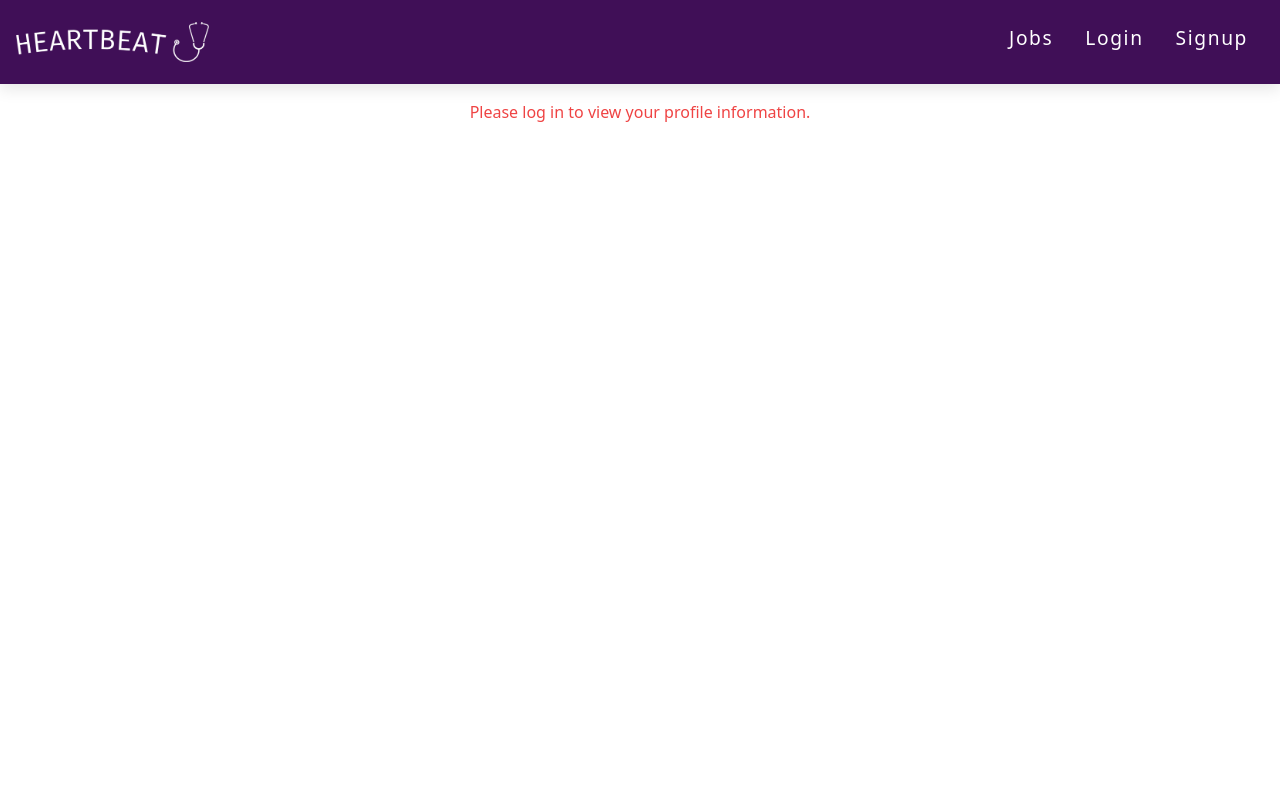
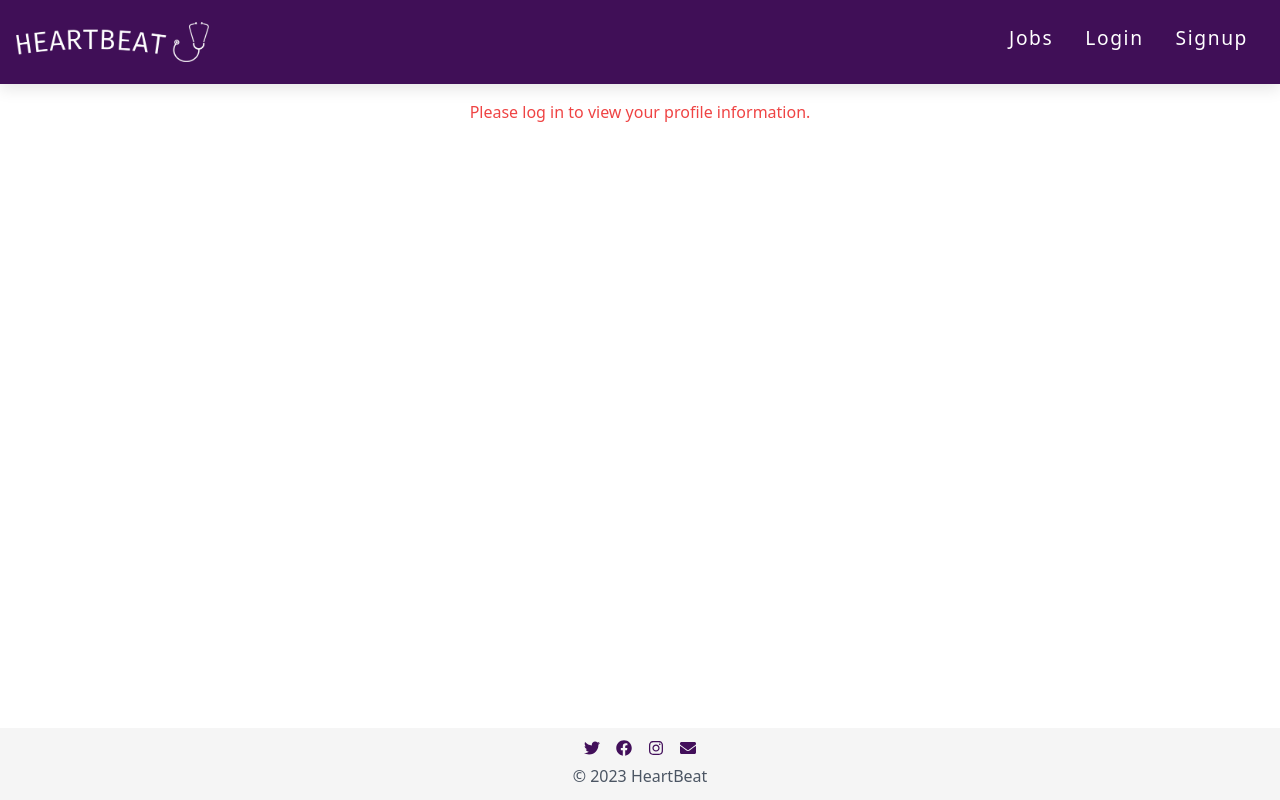
Before and after one commit to Nurse-HeartBeat/FrontEnd, a Next.js app in the folder heart-beat/: page /profile in a window 1280 px wide. Built offline with nearby package versions, Linux system fonts and the light colour scheme; no server answers.

Commit message:
feat: Add footer

```diff
--- a/heart-beat/src/components/footer.tsx
+++ b/heart-beat/src/components/footer.tsx
@@ -5,7 +5,7 @@ import Link from 'next/link';
 
 const Footer = () => {
   return (
-    <footer className="bg-background py-3">
+    <footer className="bg-background py-3 mt-auto">
       <div className=" flex flex-col items-center">
         {/* <div className='py-1 ml-5'>
           <Link href="/home" className="text-white text-lg font-bold">
--- a/heart-beat/src/components/jobDetail.tsx
+++ b/heart-beat/src/components/jobDetail.tsx
@@ -1,6 +1,6 @@
 import React, { useMemo } from 'react';
 import { Job } from '../utils/types.js';
-import { FaComments, FaMapMarkerAlt, FaRegCalendarAlt, FaRegClock, FaUsers, FaDollarSign, FaCircle } from 'react-icons/fa';
+import { FaComments, FaMapMarkerAlt, FaRegCalendarAlt, FaRegClock, FaUsers} from 'react-icons/fa';
 import { FaUser, FaPersonBooth, FaEnvelope, FaParking, FaInfoCircle } from 'react-icons/fa';
 import Tooltip from "./tooltip";
 import { useSelector } from 'react-redux';
--- a/heart-beat/src/pages/jobs.tsx
+++ b/heart-beat/src/pages/jobs.tsx
@@ -240,7 +240,7 @@ export default function Jobs() {
         <div className='max-h-[800px] overflow-auto md:col-span-2'>
           <JobList jobs={jobs} onJobClick={handleJobClick} selectedJob={selectedJob} />
         </div>
-        <div className='hidden md:block md:col-span-3'>
+        <div className='hidden sm:block md:col-span-3'>
           {selectedJob && <JobDetail job={selectedJob} handleBook={handleBook}/>}
         </div>
       </div>
--- a/heart-beat/src/pages/myJobs.tsx
+++ b/heart-beat/src/pages/myJobs.tsx
@@ -5,6 +5,7 @@ import { Job as JobType } from '../utils/types';
 import Nav from '../components/nav';
 import { QUERY_JOBNURSE, UPDATE_BOOKJOB, client } from '../utils/graphQL';
 import { useRouter } from 'next/router';
+import Footer from '../components/footer';
 
 // Define the type
 type GraphQLErrorType = {
@@ -124,7 +125,7 @@ export default function Jobs() {
           </div>
         </div>
         : <p>you need to log in to see my jobs</p>}
-
+        <Footer />
     </div>
   )
 }
--- a/heart-beat/src/pages/profile.tsx
+++ b/heart-beat/src/pages/profile.tsx
@@ -3,15 +3,18 @@ import ProfileNurse from '../components/profileNurse';
 import ProfileEmployer from '../components/profileEmployer';
 import { useSelector } from 'react-redux';
 import Nav from '../components/nav';
+import Footer from '../components/footer';
 
 
 export default function Jobs() {
-  const reduxUser = useSelector((state:any) => state.user);
+  const reduxUser = useSelector((state: any) => state.user);
   console.log(reduxUser.user)
 
   return (
-    <div className="flex flex-col min-h-screen bg-white">
+    <div className="flex flex-col min-h-screen bg-white justify-between">
       <Nav />
+      <div className="flex-grow">
+
       {reduxUser.user && reduxUser.employer ? (
         <ProfileEmployer />
       ) : reduxUser.user && !reduxUser.employer ? (
@@ -20,8 +23,9 @@ export default function Jobs() {
         <p className="text-red-500 mt-4 text-center">
           Please log in to view your profile information.
         </p>
-        )}
-
+      )}
+      </div>
+      <Footer />
     </div>
   )
 }
```
